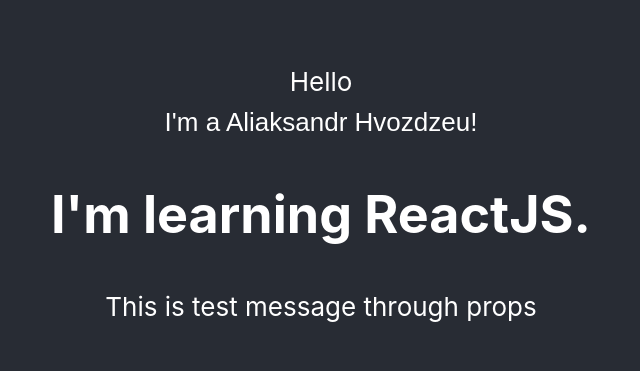
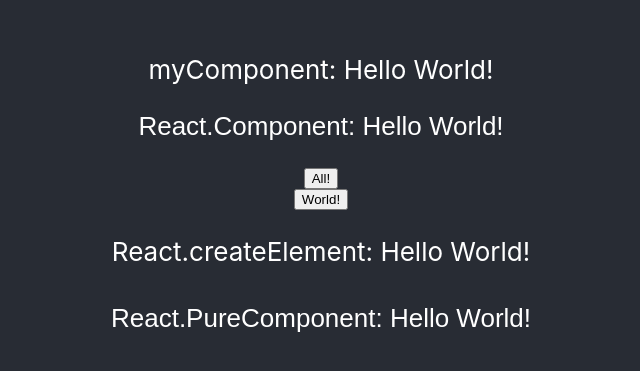
Before and after one commit to AliaksandrHvozdzeu/ReactJS-Global-Mentoring-Program-2020Q3, a React (Create React App) app: page / in a window 1280 px wide. Shown: the part 201-572 px from the top of the page, without its empty margins (319-959 px from the left). Built offline with nearby package versions, Linux system fonts and the light colour scheme.

Commit message:
Create test components

```diff
--- a/src/App.js
+++ b/src/App.js
@@ -3,12 +3,12 @@ import './App.css';
 import Comment from "./components/Comment";
 import Message from "./components/Message";
 
-const myComponent = <div>Hello</div>;
+const myComponent = <div>myComponent: Hello World!</div>;
 
-let about = React.createElement(
-    "h1",
-    { style: { color: "white" } },
-    `I'm learning ReactJS.`
+let createElement = React.createElement(
+    "p",
+    {style: {color: "white"}},
+    `React.createElement: Hello World!`
 );
 
 function App() {
@@ -17,9 +17,9 @@ function App() {
             <header className="App-header">
                 {myComponent}
                 <Comment/>
-                {about}
+                {createElement}
                 <Message
-                    message={"This is test message through props"}
+                    message={"React.PureComponent: Hello World!"}
                 />
             </header>
         </div>
--- a/src/components/Comment.js
+++ b/src/components/Comment.js
@@ -4,16 +4,33 @@ class Comment extends React.Component {
 
     constructor(props) {
         super(props);
-        this.state = {firstName: "Aliaksandr", lastName: "Hvozdzeu"};
+        this.state = {hello: "Hello", world: "World!"};
+        this.sayHelloAll = this.sayHelloAll.bind(this);
+        this.sayHelloWorld = this.sayHelloWorld.bind(this);
+    }
+
+    sayHelloAll() {
+        this.setState({world: "All!"});
+    }
+
+    sayHelloWorld() {
+        this.setState({world: "World!"});
     }
 
     render() {
         const style = {
             color: "white",
-            padding: "10px",
             fontFamily: "Arial"
         };
-        return <span style={style}>I'm a {this.state.firstName} {this.state.lastName}!</span>;
+
+        return (
+            <>
+                <p style={style}>React.Component: {this.state.hello} {this.state.world}</p>
+                <button onClick={this.sayHelloAll}>All!</button>
+                <button onClick={this.sayHelloWorld}>World!</button>
+            </>
+        );
+
     }
 
 }
--- a/src/components/Message.jsx
+++ b/src/components/Message.jsx
@@ -1,9 +1,20 @@
-import React, { PureComponent } from "react"
+import React, {PureComponent} from "react"
 
 class Message extends PureComponent {
+
     render() {
-        return <p style={{ margin: "10px" }}> {this.props.message} </p>
+        return (
+            <>
+                <p style={style}> {this.props.message} </p>
+            </>
+        )
     }
 }
 
+const style = {
+    color: "white",
+    margin: "10px",
+    fontFamily: "Arial"
+};
+
 export default Message;
```
